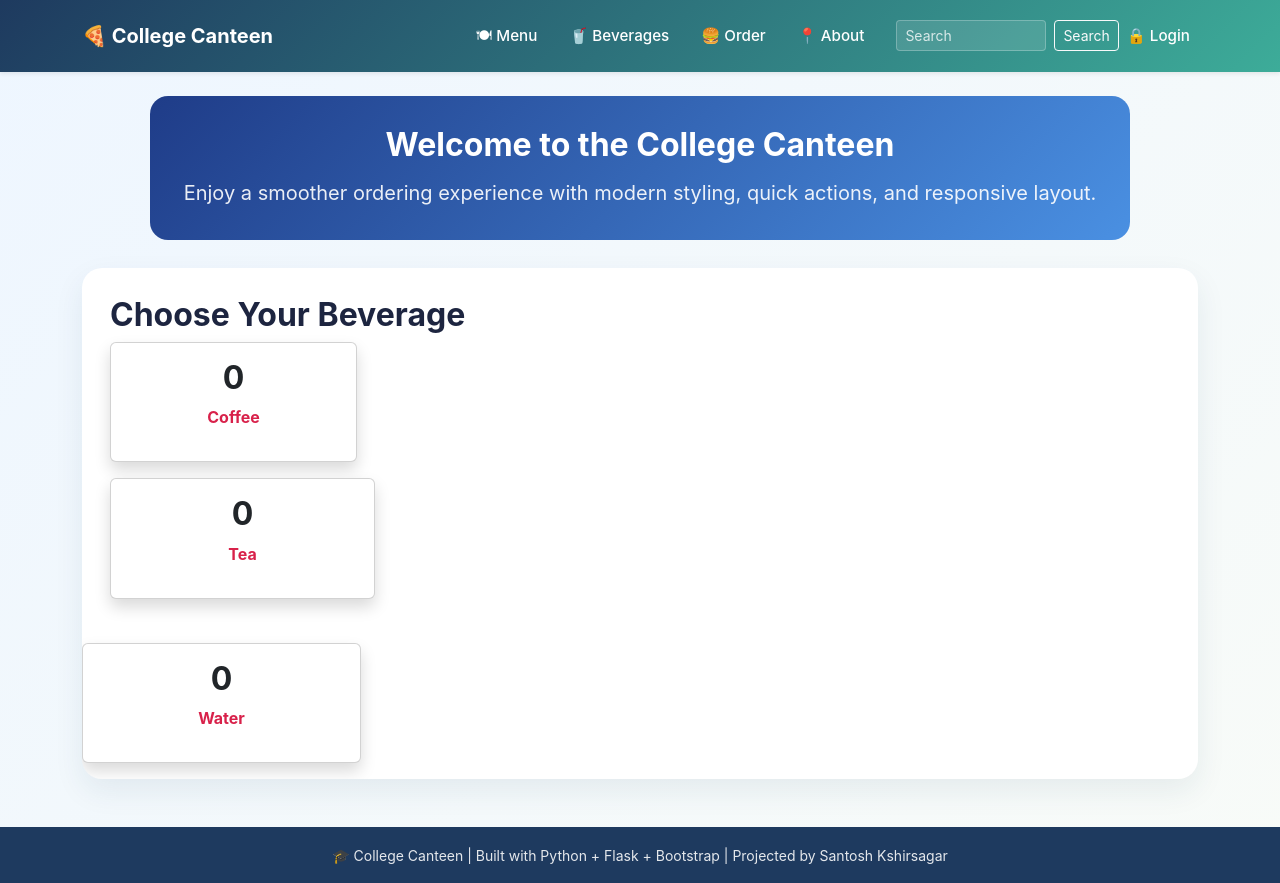
After one commit to santoshkshirsagar8989-cyber/PYTHON_PROGRAMS, a Flask app: page /beverages in a window 1280 px wide. The commit adds this page. Run offline with Flask 3, Linux system fonts and the light colour scheme; data comes from the database, SQL or seed files in the repository; both versions use the stored data as it was after the commit.

Commit message:
Database relationsip  learned

```diff
--- a/app.py
+++ b/app.py
@@ -9,11 +9,7 @@ app.secret_key = 'project2026'
 items=[]
 
 Menus = [
-    {"name":"pizza","price":100},
-    {"name":"Burger","price":50},
-    {"name":"Sandwich","price":75},
-    {"name":"Pasta","price":120},
-    {"name":"Vadapav","price":30}
+    { "SELECT * FROM menus ORDER BY price DESC" }
 ]
 
 @app.route('/')
@@ -171,6 +167,17 @@ def logout():
     flash('You have been logged out.', 'info')
     return redirect(url_for('home'))
 
+@app.route('/beverages')
+def beverages():
+    conn = get_db_menus()
+    rows = conn.execute('''SELECT beverages.name AS beverage_name, COUNT(menus.id) AS beverage_count
+                         FROM beverages
+                         LEFT JOIN menus ON beverages.name = menus.name
+                         GROUP BY beverages.name
+                         ORDER BY beverages.name ''').fetchall()
+    conn.close()
+    return render_template("beverages.html", rows=rows)
+
 if __name__ == "__main__":
     init_db_menus()
     init_db_orders()
--- a/database.py
+++ b/database.py
@@ -19,6 +19,19 @@ def init_db():
                  price INTEGER NOT NULL)
                  ''')
 
+
+    conn.execute('''CREATE TABLE IF NOT EXISTS beverages(
+                 id INTEGER PRIMARY KEY AUTOINCREMENT,
+                 name TEXT NOT NULL UNIQUE)
+                 ''')
+    default_beverages = ['Tea', 'Coffee', 'Water']
+    for beverage in default_beverages:
+        try:
+            conn.execute('INSERT INTO beverages (name) values (?)', (beverage,))
+        except sqlite3.IntegrityError:
+            # Ignore if the beverage already exists
+            pass
+
     conn.commit()
     conn.close()
 
--- a/templates/add_item.html
+++ b/templates/add_item.html
@@ -47,7 +47,7 @@
 
   <div class="row justify-content-center">
     <div class="col-lg-6">
-      <div class="card form-card p-4">
+      <div class="card form-card card-hover p-4">
         <form action="{{ url_for('add_item') }}" method="POST">
           <div class="mb-3">
             <label class="form-label" for="name">Item Name</label>
--- a/templates/base.html
+++ b/templates/base.html
@@ -64,7 +64,7 @@
 
         .navbar .form-control:focus {
             box-shadow: none;
-            border-color: rgba(255, 255, 255, 0.55);
+            border-color: rgba(255, 255, 255, 0.315);
         }
 
         .btn-brand {
@@ -107,6 +107,16 @@
             padding: 1.75rem;
         }
 
+        .card-hover {
+            transition: transform 0.25s ease, box-shadow 0.25s ease, border-color 0.25s ease;
+        }
+
+        .card-hover:hover {
+            transform: translateY(-6px);
+            box-shadow: 0 22px 40px rgba(30, 58, 95, 0.16);
+            border-color: rgba(30, 58, 95, 0.18);
+        }
+
         .footer-shell {
             flex-shrink: 0;
             background-color: var(--brand);
@@ -134,6 +144,7 @@
             <div class="collapse navbar-collapse" id="mainNav">
                 <div class="navbar-nav ms-auto align-items-center">
                     <a class="nav-link px-3" href="{{ url_for('menu') }}">🍽 Menu</a>
+                    <a class="nav-link px-3" href="{{ url_for('beverages') }}">🥤 Beverages</a>
                     {% if session.role == 'employee' %}
                     <a class="nav-link px-3" href="{{ url_for('add_item') }}">+ Add Item</a>
                     {% endif %}
--- /dev/null
+++ b/templates/beverages.html
@@ -0,0 +1,17 @@
+{% extends "base.html" %}
+{% block title %} Beverages {% endblock %}
+
+{% block content %}
+<h2 class="fw-bold" mb-4>Choose Your Beverage</h2>
+    <div class="row">
+        {% for row in rows %}
+        <div class="col-md-3 mb-3">
+            <div class="card shadow text-center p-3 card-hover">
+                <h2 class="fw-bold" >{{ row['beverage_count'] }}</h2>
+                <p class="fw-bold" style="color:rgba(212, 8, 53, 0.897)">{{ row['beverage_name'] }}</p>
+            </div>
+        </div>
+    </div>
+    {% endfor %}
+
+{% endblock %}
--- a/templates/login.html
+++ b/templates/login.html
@@ -2,7 +2,7 @@
 {% block content %}
 <div class ="row justify-content-center">
     <div class="col-md-5">
-        <div class="card shadow-sm">
+        <div class="card shadow-sm card-hover">
             <div class="card-body p-4">
                 <h4 class="fw-bold mb-3">Login</h4>
                 <form method="POST" action="{{ url_for('login') }}">
--- a/templates/menu.html
+++ b/templates/menu.html
@@ -49,7 +49,7 @@
   }
 </style>
 
-<div class="menu-page">
+<div class="menu-page card-hover">
   <div class="card hero-card shadow-sm mb-4">
     <div class="card-body text-center py-4">
       <h1 class="fw-bold mb-2">🍽️ Delicious Menu</h1>
@@ -60,7 +60,7 @@
     </div>
   </div>
 
-  <div class="p-3">
+  <div class="card-hover p-3">
     <input type="text" id="searchInput" class="form-control form-control-lg search-box" placeholder="🔍 Type here to search">
     <div id="resultInfo" class="text-muted small mt-2"></div>
   </div>
@@ -72,7 +72,7 @@
   </div>
 
   <div class="card table-card">
-    <div class="card-body p-0">
+    <div class="card-body card-hover">
       <table class="table table-hover mb-0 align-middle">
         <thead>
           <tr>
--- a/templates/register.html
+++ b/templates/register.html
@@ -1,9 +1,9 @@
 {% extends 'base.html' %}
 {% block content %}
-<div class="container mt-5">
+<div class="container  mt-5">
     <div class="row justify-content-center">
         <div class="col-md-5">
-            <div class="card shadow-sm">
+            <div class="card shadow-sm card-hover">
                 <div class="card-body p-4">
                     <h4 class="fw-bold mb-3">Register</h4>
                     <form method="POST" action="{{ url_for('register') }}">
```
Also changed, not shown: myproject.db.
